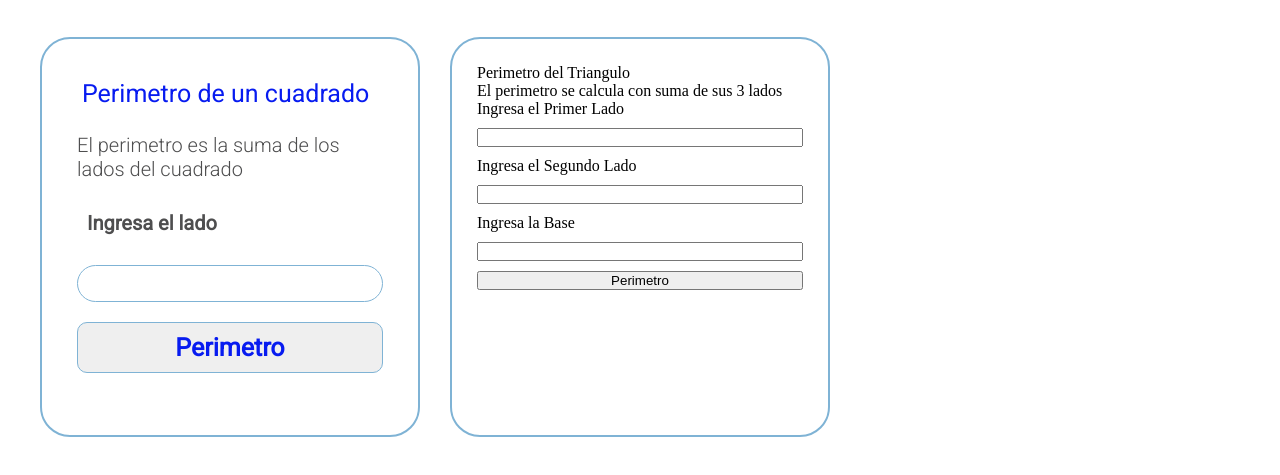
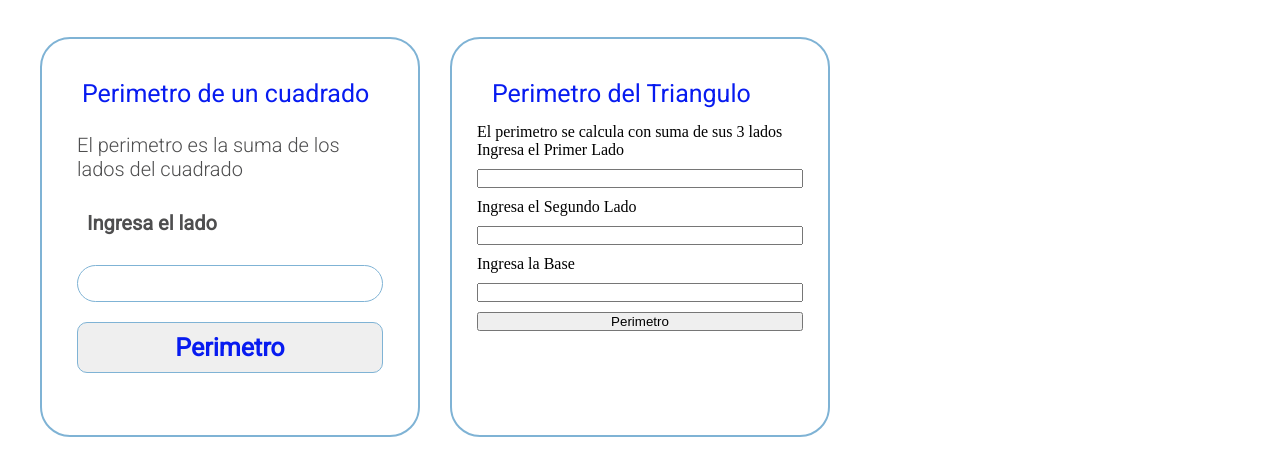
Before and after one commit to Cristian-18/Promedio, a plain HTML site: page index.html in a window 1280 px wide. Shown: the part 87-562 px from the top of the page. Drawn offline with Linux system fonts and the light colour scheme.

Commit message:
Se agrega estilos al titulo de la segunda tarjeta

```diff
--- a/style.css
+++ b/style.css
@@ -143,3 +143,11 @@
                 flex-direction: column;
                 gap: 10px;
             }
+        .triangulo .triangulo-title1
+            {
+                font-family: 'Roboto', sans-serif;
+                font-size: 25px;
+                font-weight: 400;
+                color:#071bf0 ;
+                padding: 15px;
+            }
```
